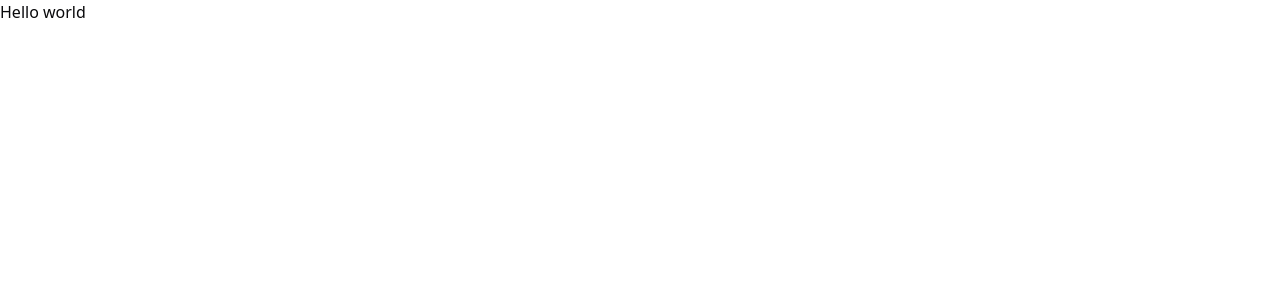
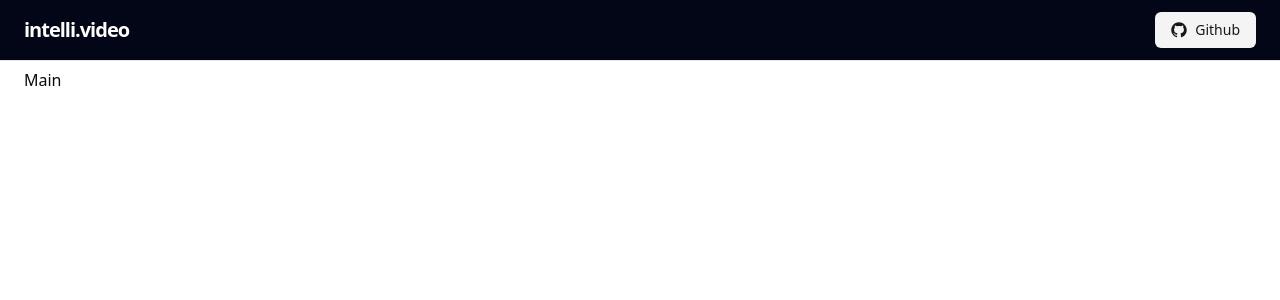
Before and after one commit to eliasgermoliato/intelli-video-ui, a React (Vite) app: page / in a window 1280 px wide. Shown: the top 300 px of the page. Built offline with nearby package versions, Linux system fonts and the light colour scheme.

Commit message:
feat: creating Dashboard page

```diff
--- a/src/App.tsx
+++ b/src/App.tsx
@@ -1,3 +1,5 @@
+import { Dashboard } from "./view/pages/Dashboard";
+
 export function App() {
-  return <h1>Hello world</h1>;
+  return <Dashboard />;
 }
--- /dev/null
+++ b/src/view/pages/Dashboard/index.tsx
@@ -0,0 +1,22 @@
+import { Button } from "@/view/components/ui/Button";
+import { GitHubLogoIcon } from "@radix-ui/react-icons";
+
+export function Dashboard() {
+  return (
+    <div className="min-h-screen flex flex-col">
+      <header className="w-full px-6 py-3 flex items-center justify-between border-b bg-slate-950 fixed">
+        <h1 className="text-xl font-bold tracking-[-1px] text-white">
+          intelli.video
+        </h1>
+        <div>
+          <Button variant="secondary" className="">
+            <GitHubLogoIcon className="w-4 h-4 mr-2" />
+            Github
+          </Button>
+        </div>
+      </header>
+
+      <main className="mt-11 flex-1 p-6 flex gap-6">Main</main>
+    </div>
+  );
+}
```
